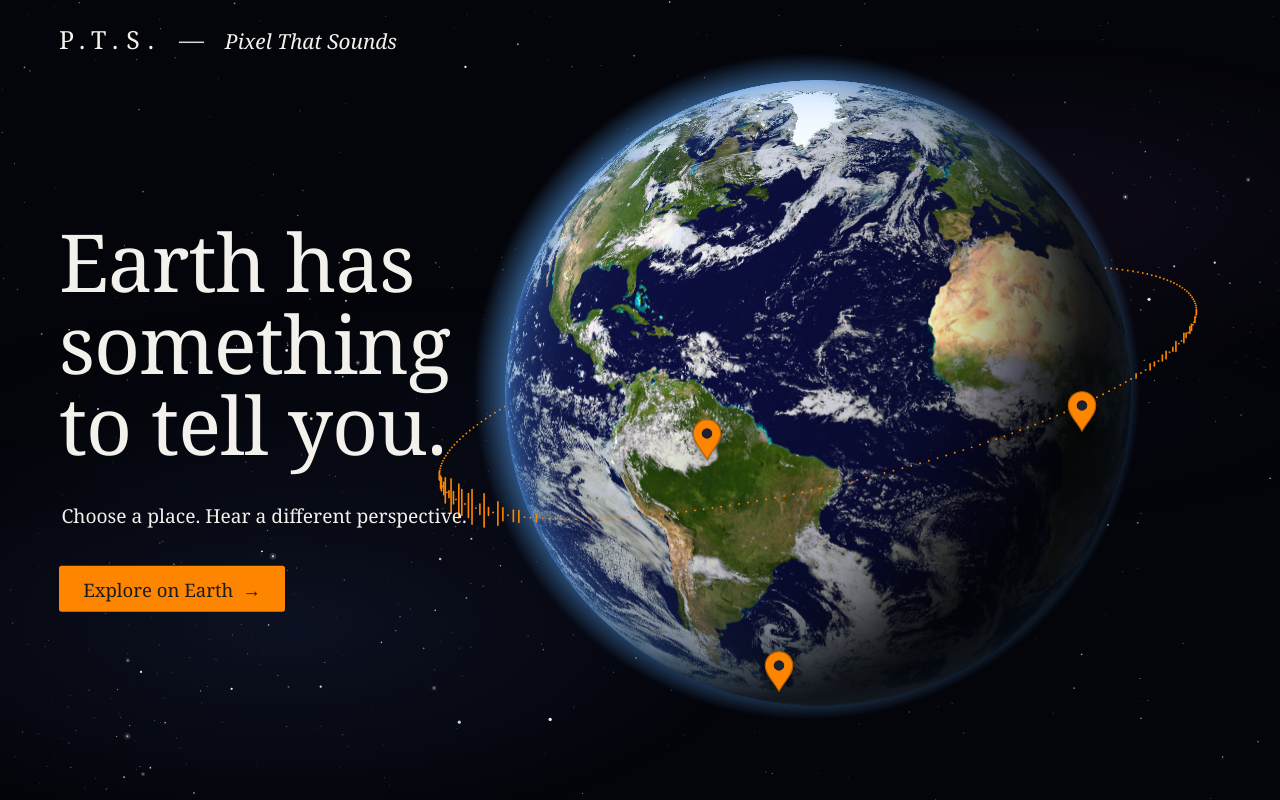
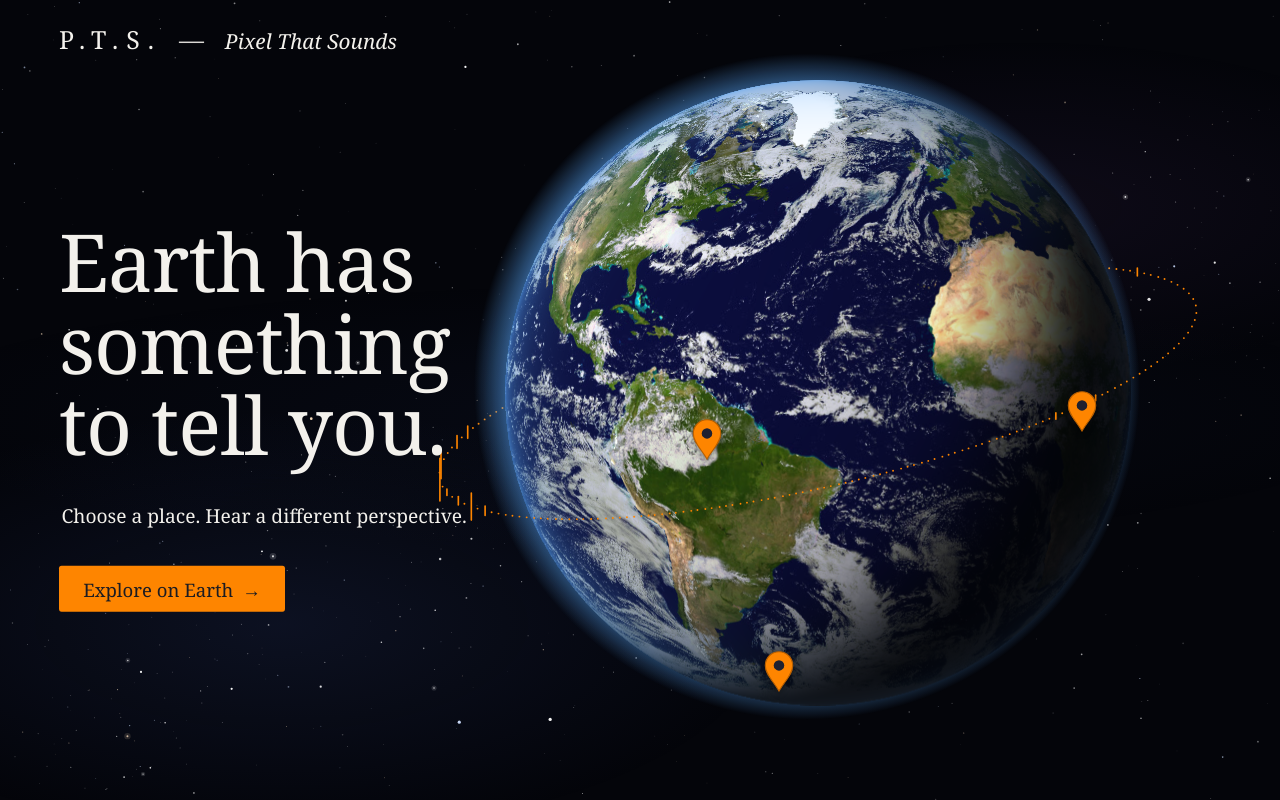
Before and after one commit to GoofyDevHub/NASA-Hackaton-2026-, a plain HTML site: page site/index.html in a window 1280 px wide. Drawn offline with Linux system fonts and the light colour scheme; animation ran at ten frames a second.

Commit message:
feat(site): calm the entrance wave and put the player on black glass
Space the orbit bars evenly and quiet them where the ring meets the
Earth, let the starfield follow a drag of the globe, and show the
listening page as a translucent black panel over the sky and the Earth.

Co-Authored-By: Claude Fable 5.2 <noreply@anthropic.com>

```diff
--- a/site/app.js
+++ b/site/app.js
@@ -49,17 +49,19 @@ function place(pos, g) {
 const globe = createGlobe($('globe'), {
   texture: 'textures/earth.jpg',
   pins: Object.entries(REGIONS).map(([id, r]) => ({ id, lat: r.lat, lon: r.lon })),
-  onPositions: place
+  onPositions: place,
+  onDrag: (dx, dy) => { pan.x += dx; pan.y += dy; }
 });
 
 // ---- deep space: two layers of small stars drift slowly the way the Earth turns, over a faint band of haze
 const stars = $('stars'), sx = stars.getContext('2d'), layers = [];
+const pan = { x: 0, y: 0 };                               // how far the listener has dragged the sky along with the globe
 function buildStars() {
   const w = innerWidth, h = innerHeight, d = Math.min(devicePixelRatio || 1, 2);
   stars.width = w * d; stars.height = h * d;
   let seed = 20261114; const rnd = () => (seed = (seed * 1664525 + 1013904223) >>> 0) / 4294967296;
   layers.length = 0;
-  for (const [density, speed, size] of [[1700, 2.2, 0.75], [5200, 5.5, 1.15]]) {       // far and near
+  for (const [density, speed, size, depth] of [[1700, 2.2, 0.75, 0.22], [5200, 5.5, 1.15, 0.42]]) {       // far and near
     const c = document.createElement('canvas'), x = c.getContext('2d');
     c.width = w * d; c.height = h * d; x.setTransform(d, 0, 0, d, 0, 0);
     for (let i = 0, n = Math.round(w * h / density); i < n; i++) {
@@ -71,17 +73,17 @@ function buildStars() {
       x.beginPath(); x.arc(px, py, r, 0, 7); x.fill();
       if (bright && rnd() < 0.3) { x.globalAlpha *= 0.18; x.beginPath(); x.arc(px, py, r * 3.2, 0, 7); x.fill(); }   // soft bloom on a few
     }
-    layers.push({ c, speed });
+    layers.push({ c, speed, depth });
   }
 }
 function drawStars(now) {
   requestAnimationFrame(drawStars);
-  if (view === 'player' || !layers.length) return;
-  const w = stars.width;
-  sx.clearRect(0, 0, w, stars.height);
-  for (const { c, speed } of layers) {
-    const off = Math.round((now / 1000 * speed * (w / innerWidth)) % w);
-    sx.drawImage(c, off, 0); sx.drawImage(c, off - w, 0);
+  if (!layers.length) return;
+  const w = stars.width, h = stars.height, k = w / innerWidth, wrap = (v, m) => ((v % m) + m) % m;
+  sx.clearRect(0, 0, w, h);
+  for (const { c, speed, depth } of layers) {
+    const ox = Math.round(wrap((now / 1000 * speed + pan.x * depth) * k, w)), oy = Math.round(wrap(pan.y * depth * k, h));
+    for (const dx of [0, -w]) for (const dy of [0, -h]) sx.drawImage(c, ox + dx, oy + dy);
   }
 }
 buildStars(); addEventListener('resize', buildStars); requestAnimationFrame(drawStars);
@@ -89,12 +91,13 @@ buildStars(); addEventListener('resize', buildStars); requestAnimationFrame(draw
 // ---- views: entrance -> globe -> player
 const PLACEMENT = {
   entrance: () => narrow.matches ? { cx: 0.5, cy: 0.72, r: 0.2 } : { cx: 0.639, cy: 0.491, r: 0.391 },
+  player: () => narrow.matches ? { cx: 0.5, cy: 0.9, r: 0.3 } : { cx: 0.07, cy: 0.83, r: 0.6 },      // large and low, seen through the glass
   globe: () => narrow.matches ? { cx: 0.5, cy: 0.45, r: 0.24 } : { cx: 0.495, cy: 0.459, r: 0.379 }
 };
 function setView(v) {
   view = v; document.body.dataset.view = v;
   $('entrance').hidden = v !== 'entrance'; $('explorer').hidden = v !== 'globe'; $('player').hidden = v !== 'player';
-  globe.setVisible(v !== 'player'); globe.setInteractive(v === 'globe'); globe.setOrbit(v === 'entrance');
+  globe.setInteractive(v === 'globe'); globe.setOrbit(v === 'entrance');
   if (PLACEMENT[v]) globe.setPlacement(PLACEMENT[v]());
   for (const el of Object.values(pinEls)) el.tabIndex = v === 'globe' ? 0 : -1;
   if (v !== 'globe') { hot = null; callout.hidden = cline.hidden = true; }      // the pin label never outlives the globe view
@@ -174,7 +177,7 @@ function render() {
     $('p-image').alt = `NASA image: ${s.imageLabel}.`;
     const band = !!s.audioCropLabel;                       // Southern Ocean: regional thumbnail plus the wide band that drives the voice
     const img = $('p-image');
-    img.onload = () => { const r = img.naturalWidth / img.naturalHeight, hh = Math.min(band ? 19 : 26.5, 40 / r);
+    img.onload = () => { const r = img.naturalWidth / img.naturalHeight, hh = Math.min(band ? 17.5 : 24.5, 38 / r);
       img.style.height = `calc(var(--u) * ${hh})`; img.style.width = `calc(var(--u) * ${hh * r})`; };
     img.src = band ? s.image : (s.audioCrop || s.image);
     $('p-tag').textContent = s.imageLabel;
--- a/site/globe.js
+++ b/site/globe.js
@@ -3,7 +3,7 @@
 const D2R = Math.PI / 180;
 const clamp = (x, a = 0, b = 1) => Math.max(a, Math.min(b, x));
 
-export function createGlobe(canvas, { texture, pins, onPositions }) {
+export function createGlobe(canvas, { texture, pins, onPositions, onDrag }) {
   const ctx = canvas.getContext('2d');
   const raster = document.createElement('canvas'), rctx = raster.getContext('2d');
   const reduced = matchMedia('(prefers-reduced-motion: reduce)');
@@ -111,17 +111,29 @@ export function createGlobe(canvas, { texture, pins, onPositions }) {
   }
 
   // A ring of thin bars that swells and travels like a microphone level display.
+  // Samples are spaced evenly along the ellipse, so bars never bunch up where the ring turns.
+  const RING = (() => {
+    const rx = 1.24, ry = 0.3, fine = 1440, len = [0]; let px = rx, py = 0;
+    for (let i = 1; i <= fine; i++) { const th = (i / fine) * 2 * Math.PI, x = Math.cos(th) * rx, y = Math.sin(th) * ry; len.push(len[i - 1] + Math.hypot(x - px, y - py)); px = x; py = y; }
+    const pts = [], M = 232;
+    for (let k = 0, i = 0; k < M; k++) { const want = (k / M) * len[fine]; while (len[i] < want) i++; const th = (i / fine) * 2 * Math.PI; pts.push({ x: Math.cos(th) * rx, y: Math.sin(th) * ry, th }); }
+    return pts;
+  })();
   function orbit(g, front, t) {
     if (!orbitOn) return;
-    const rx = g.R * 1.24, ry = g.R * 0.3, tilt = -13 * D2R, N = 260, ct = Math.cos(tilt), st = Math.sin(tilt);
-    ctx.strokeStyle = ctx.fillStyle = '#FE8500'; ctx.lineCap = 'round';
-    for (let i = 0; i < N; i++) {
-      const th = (i / N) * 2 * Math.PI, s = Math.sin(th);
-      if ((s >= 0) !== front) continue;
-      const ex = Math.cos(th) * rx, ey = s * ry, x = g.cx + ex * ct - ey * st, y = g.cy + ex * st + ey * ct;
-      const env = (0.5 + 0.5 * Math.sin(3 * th - 1.3 * t)) * (0.5 + 0.5 * Math.sin(5 * th + 0.9 * t + 1.7)) * (0.6 + 0.4 * Math.sin(th - 0.5 * t));
-      const h = g.R * 0.1 * Math.pow(env, 1.25) * (0.45 + 0.55 * Math.sin(i * 1.9 + t * 5.5));
-      if (h > g.R * 0.006) { ctx.lineWidth = Math.max(1.4, g.R / 190); ctx.beginPath(); ctx.moveTo(x, y - h); ctx.lineTo(x, y + h); ctx.stroke(); }
+    const tilt = -13 * D2R, ct = Math.cos(tilt), st = Math.sin(tilt);
+    ctx.strokeStyle = ctx.fillStyle = '#FE8500'; ctx.lineCap = 'round'; ctx.lineWidth = Math.max(1.4, g.R / 190);
+    for (let i = 0; i < RING.length; i++) {
+      const p = RING[i];
+      if ((p.y >= 0) !== front) continue;
+      const ex = p.x * g.R, ey = p.y * g.R, x = g.cx + ex * ct - ey * st, y = g.cy + ex * st + ey * ct;
+      let h = 0;
+      if (i % 2 === 0) {                                       // every other sample is a bar, the rest stay dots
+        const env = (0.5 + 0.5 * Math.sin(2 * p.th - 0.9 * t)) * (0.5 + 0.5 * Math.sin(3 * p.th + 0.6 * t + 1.7));
+        const limb = clamp(Math.abs(Math.hypot(ex, ey) / g.R - 1) / 0.16);          // quiet where the ring meets the edge of the Earth
+        h = g.R * 0.075 * Math.pow(env, 1.4) * (0.5 + 0.5 * Math.sin(i * 0.9 + t * 3.2)) * (0.15 + 0.85 * limb);
+      }
+      if (h > g.R * 0.008) { ctx.beginPath(); ctx.moveTo(x, y - h); ctx.lineTo(x, y + h); ctx.stroke(); }
       else { ctx.beginPath(); ctx.arc(x, y, Math.max(0.9, g.R / 330), 0, 7); ctx.fill(); }
     }
   }
@@ -158,6 +170,7 @@ export function createGlobe(canvas, { texture, pins, onPositions }) {
     if (!dragging) return;
     const s = 60 / geom().R;
     view.lon -= (e.clientX - dragging.x) * s; view.lat = clamp(view.lat + (e.clientY - dragging.y) * s, -75, 75);
+    onDrag?.(e.clientX - dragging.x, e.clientY - dragging.y);
     dragging = { x: e.clientX, y: e.clientY };
   });
   const drop = () => { dragging = null; };
```
Also changed, not shown: site/styles.css (+16 -12 lines).
